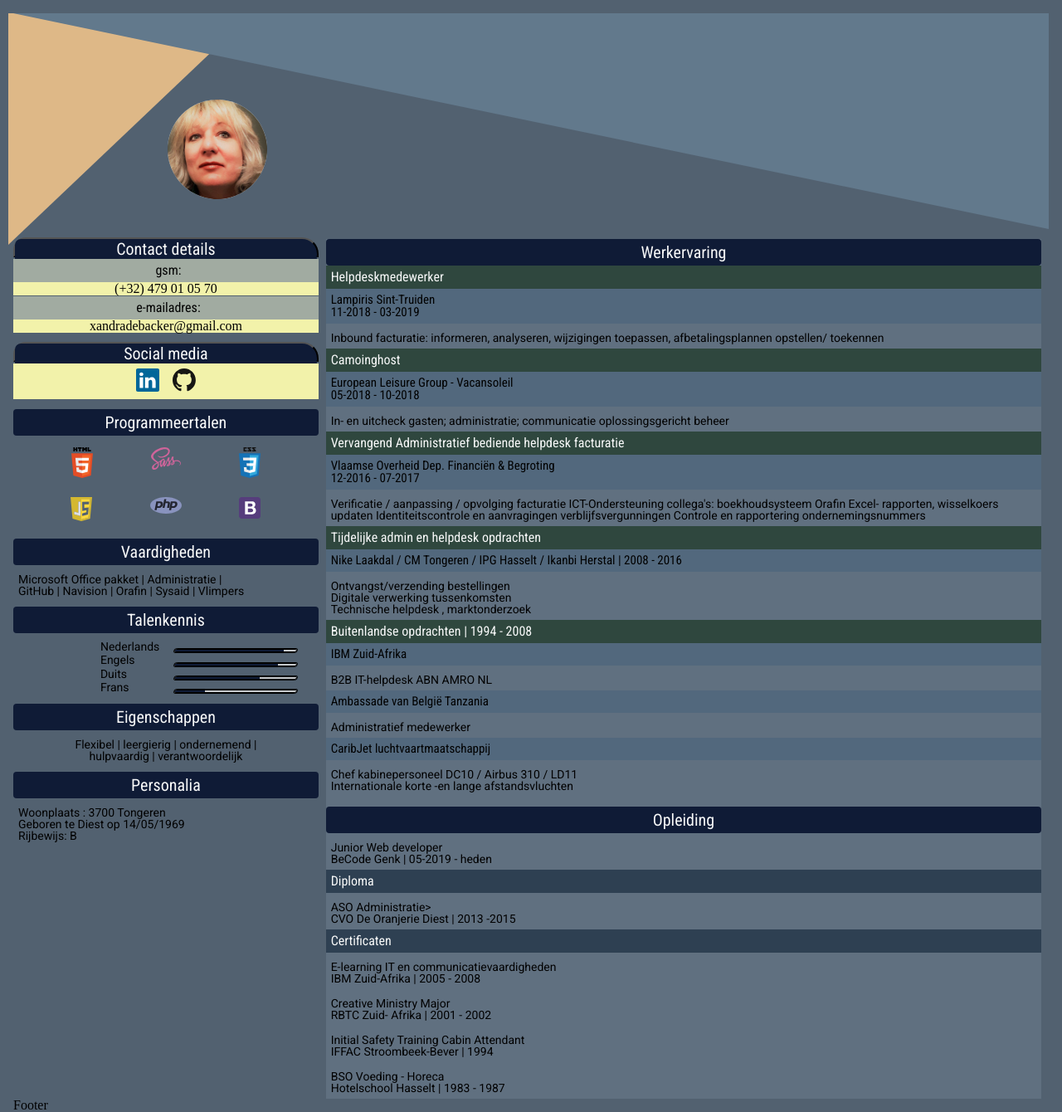
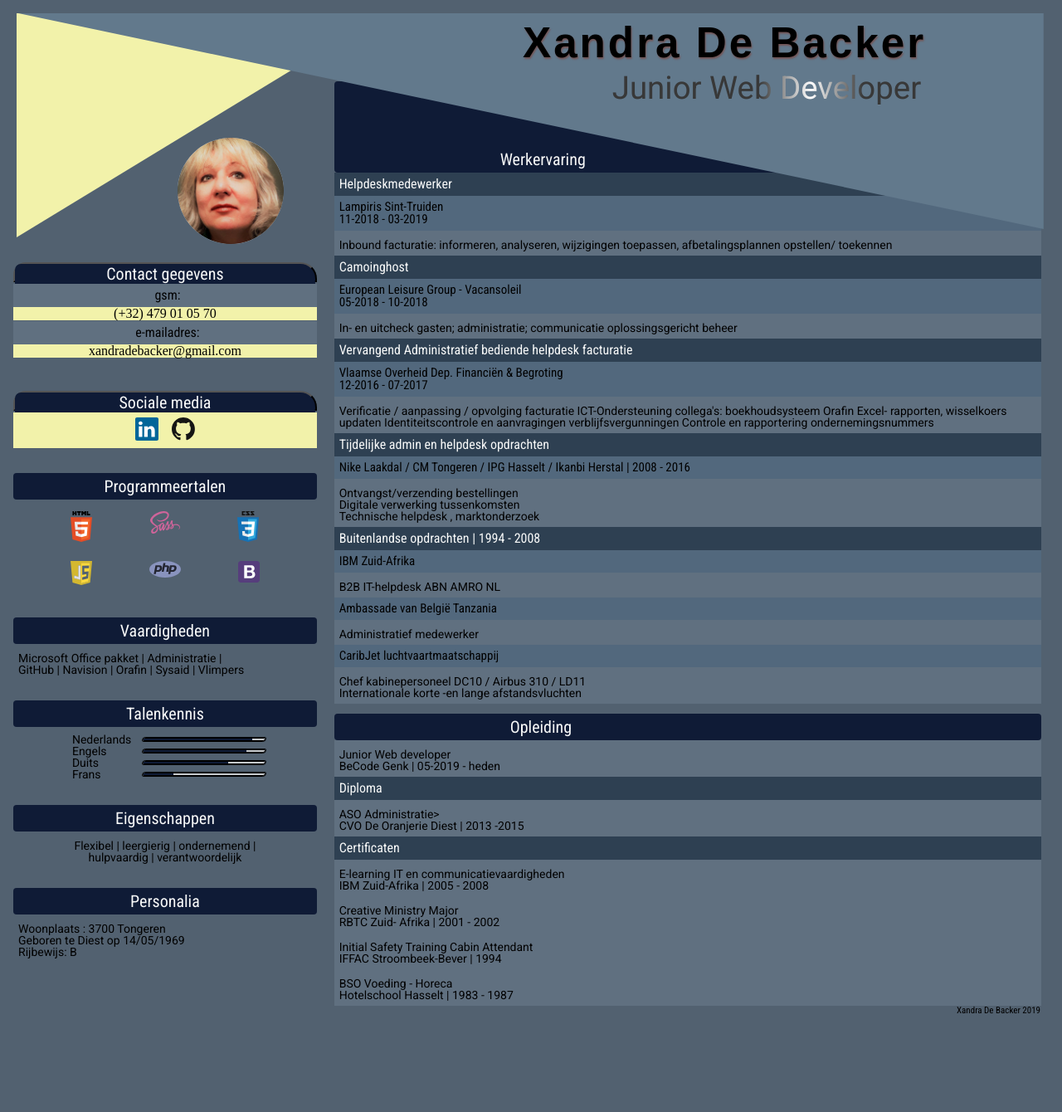
Before and after one commit to XandraDeBacker/cv_resume, a plain HTML site: page index.html in a window 1280 px wide. Shown: the whole page at 83% size. After the commit the page ends 1224 px from the top, so only its background shows below. Drawn offline with Linux system fonts and the light colour scheme; a web font is replaced by a local one.

Commit message:
final update media queries 1024

```diff
--- a/index.html
+++ b/index.html
@@ -84,7 +84,7 @@
             <!-- enkel geldig bij divs maar niet hun inhoud -->
             <div class="contact">
               <button onclick="getContact()">
-              <h3 class="left_title_click">Contact details</h3>
+                <h3 class="left_title_click">Contact gegevens</h3>
               </button>
               <!-- script for button -->
               <script>
@@ -109,7 +109,7 @@
             <!-- <div class="flex-container"> -->
             <div class="social">
               <button onclick="getSocial()">
-              <h3 class="left_title_click">Social media</h3>
+                <h3 class="left_title_click">Sociale media</h3>
               </button>
               <script>
                 function getSocial() {
@@ -228,7 +228,8 @@ RIGHT WRAP
           <h5>CaribJet luchtvaartmaatschappij</h5>
           <p class="job_info">Chef kabinepersoneel DC10 / Airbus 310 / LD11<br>
             Internationale korte -en lange afstandsvluchten</p>
-
+        </div>
+        <div class="right2-container">
           <h3 class="school">Opleiding</h3>
           <p class="school_info"> Junior Web developer<br>BeCode Genk | 05-2019 - heden</p>
           <h5 class="proof">Diploma</h5>
@@ -240,20 +241,19 @@ RIGHT WRAP
           <p class="school_info">BSO Voeding - Horeca<br>Hotelschool Hasselt | 1983 - 1987</p>
 
         </div>
-
       </section>
 
       <!-- END RIGHT################################################################################################ -->
 
       <!--################################################################################################ -->
-    <!-- <footer class="footer">Footer</footer> -->
+
       <!-- ##################################################################################################### -->
 
       <!-- de sluitingsdiv van de left and right wrapper:  -->
     </div>
     <!-- END LEFT AND RIGHTXXXXXXXXXXXXXXXXXXXXXXXXXXXXXXXXXXXXXXXXXXXXXXXXXXXXXXXXXXXXXXXXXXXXXXXXXXXXXXXXXXXXXXXXX -->
 
-  <footer class="footer">Footer</footer>
+    <footer class="footer">Xandra De Backer 2019</footer>
     <!-- de sluitingsdiv van helemaal bovenaan "wrapper": -->
   </div>
   <!-- END WRAPPER FROM START############################################################################################# -->
--- a/scss/media_queries.scss
+++ b/scss/media_queries.scss
@@ -1,51 +1,58 @@
-// $primary_main: #7e947d;
 $primary_main: #526170;
 $mob_width: 96vw;
 $mob_hight: auto;
-$myfont2: 'Roboto',sans-serif;
+$myfont2: 'Roboto',
+sans-serif;
 $mob_b_width_main:medium;
 $mob_b_style: solid;
 
 
-@media only screen and (min-width: 375px){
-    .container_img{
+@media only screen and (min-width: 375px) {
+    .container_img {
         display: flex;
         justify-content: flex-start;
         margin-top: -14px;
         margin-left: -4px;
     }
-    h1{
+
+    h1 {
         display: flex;
         justify-content: center;
     }
-    h2{
+
+    h2 {
         display: flex;
         justify-content: flex-end;
         margin-right: 6px;
     }
-    span.language{
+
+    span.language {
         padding-left: 70px;
         width: 78px;
     }
-    .progress{
+
+    .progress {
         width: 130px;
         margin-left: 12px;
     }
 }
 
-@media only screen and (min-width: 425px){
-    .container_img{
+@media only screen and (min-width: 425px) {
+    .container_img {
         margin-top: -24px;
     }
-    h2{
+
+    h2 {
         display: flex;
         justify-content: flex-end;
         margin-right: 6px;
     }
-    span.language{
+
+    span.language {
         padding-left: 80px;
         width: 78px;
     }
+
     progress {
         width: 150px;
         margin-left: 26px;
@@ -53,38 +60,47 @@ $mob_b_style: solid;
 }
 
 @media only screen and (min-width: 768px) {
-        h1{
+    h1 {
         font-size: 4vw;
     }
-       .lang_info{
+    h2{
+        font-size: 3vw;
+    }
+
+    .lang_info {
         display: flex;
         align-items: center;
     }
+
+    span.language {
+        padding-left: 50px;
+        width: 78px;
+    }
+
+    .progress {
+        width: 130px;
+        margin-left: 12px;
+    }
+
 }
 
 @media only screen and (min-width: 1024px) {
 
-    .container_head{
+    .container_head {
         position: relative;
         z-index: 1;
-
-
     }
 
-    // .intro{
-    //     display: flex;
-    //     justify-content: flex-end;
-    //     position: relative;
-    // }
-
-    .head-wrapper{
+    .head-wrapper {
         position: relative;
         height: 260px;
         display: flex;
         background-color: transparent;
         padding-right: 20px;
+        width: 99%;
     }
-    .head-wrapper::before{
+
+    .head-wrapper::before {
         position: absolute;
         top: 0;
         left: 0;
@@ -95,116 +111,127 @@ $mob_b_style: solid;
         background-color: #62798c;
     }
 
-    // .wrapper2{
-    //     display: flex;
-    //     align-items: flex-end;
-    // }
-    h1{
-        font-size: 3vw;
+    .wrapper2 {
+        position: absolute;
+        z-index: 2;
     }
 
-    .container_img{
-        margin-top: 20px;
-        margin-left: -240px;
+    h1 {
+        font-size: 4vw;
+    }
+
+    .container_img {
+        margin-top: 150px;
+        margin-left: -416px;
         display: flex;
         justify-content: flex-start;
         position: absolute;
     }
-    // .profile_img{
-    //     position: absolute;
-    // }
 
-    .triangle_left{
+    .profile_img {
+        width: 128px;
+    }
+
+    .triangle_left {
         display: flex;
-        background-color: burlywood;
+        background-color: #f2f2aa;
         width: 600px;
         height: 900px;
-        clip-path: polygon(0 0, 0 31%, 49% 0);
+        clip-path: polygon(0 0, 0 30%, 74% 0);
         position: absolute;
         left: 10px;
         top: 16px;
-    }
-
-    .l_r_wrap{
-       display: flex;
-       flex-direction: row;
+        margin-left: 10px;
 
     }
 
-    #left{
-        // display: flex;
-        // order: integer;
+    .l_r_wrap {
+        display: flex;
+        flex-direction: row;
+        justify-content: space-between;
+
+    }
+
+    #left {
         width: 40em;
-
-        // flex-grow: 6;
     }
 
     .left-container {
         box-sizing: border-box;
         width: 100%;
-        // display: flex;
-        // order: integer;
-        // flex-grow: 6;
         align-items: center;
         display: block;
         margin: auto; //margin auto keeps straight lines at both sides as under the first container:
         height: $mob_hight;
-        // border-style: $mob_b_style;
-        // border-width: $mob_b_width_main;
-        // background-color:#859c84;
-        // background-color: #62798c
     }
 
+    .flex-container_soc_contact {
+       margin-top: 30px;
+      }
 
+    .button{
+        margin-top: 30px;
 
+    }
+    .social{
+        margin-top: 30px;
+    }
 
+    .lang {
+        display: flex;
+        align-items: center;
+        margin-left: -40px;
+    }
 
+    // #right{
+    //     display: flex;
+    //     flex-flow: wrap;
+    // }
+    .right-container {
+        width: 98%;
+        justify-content: space-between;
+        margin-top: -190px;
+        padding-left: 12px;
+        background-color:#526170 ;
+    }
 
+    .right2-container {
+        width: 98%;
+    //    align-self: flex-start;
 
-     .right-container{
-
-        // display: flex;
-
-
-        // justify-content: flex-end;
-        width:98% ;
-        justify-content: space-evenly;
-        // padding-right: 30px;
+        padding-left: 12px;
+        background-color:#526170 ;
 
     }
 
-    .job_title{
-        background-color: #2f473e;
+    h3 {
+        width: 100%;
     }
 
-//FLOAT LEFT RIGHT NOOIT GEBRUIKEN. ENKEL FLEXBOX
-
-
-
-      h3{
-          width: 100%;
-
+    .jobexperience{
+       display: flex;
+       justify-content: flex-start;
+       padding-left: 200px;
+       padding-top: 84px;
+    }
+    .school{
+        display: flex;
+        justify-content: flex-start;
+        padding-left: 212px;
     }
 
     .left_title {
         width: 100%;
-    //     float: left;
-       }
-      .contact {
-        //   width: 40%;
+        margin-top: 30px;
     }
 
-      div#contactId{
+    div#contactId {
         display: block;
-        // width: 40%;
-    //     float: left;
     }
 
 
-      div#socialId{
+    div#socialId {
         display: block;
-        // width: 40%;
-    //     float: left;
     }
 
 
--- a/scss/style-index.scss
+++ b/scss/style-index.scss
@@ -30,6 +30,7 @@ $mb: 6px;
 body {
   // height: 100vh;
   background-color: $primary_main;
+  display: flex;
 }
 
 .container_img {
@@ -94,7 +95,9 @@ h3 {
 
 //h4 = gsm en emailadres:
 h4 {
-  background-color: #a1aba1;
+  // background-color: #a1aba1;
+  // background-color: #2d4b63;
+  background-color: #607080;
   font-family: $myfont;
   font-size: 16px;
   margin: auto;
@@ -349,9 +352,17 @@ progress[value]::-webkit-progress-value {
   background-color: #607080;
 
   }
+  .right2-container{
+  margin: auto;
+  display: flex;
+  display: block;
+  height: $mob_hight;
+  background-color: #607080;
+  }
 
 .job_title {
-  background-color: #2d4b63;
+  // background-color: #2d4b63;
+  background-color:#2e4052 ;
   color: #F8F9F9;
 }
 
@@ -400,3 +411,10 @@ p{
   background-color: #607080;
 
 }
+.footer{
+  font-family: $myfont;
+  font-size: 11px;
+  display: flex;
+  justify-content: flex-end;
+  padding-right: 10px;
+}
```
Also changed, not shown: css/media_queries.css, css/style-index.css, 2 other files. Lines whose indentation alone changed are shown as unchanged.
